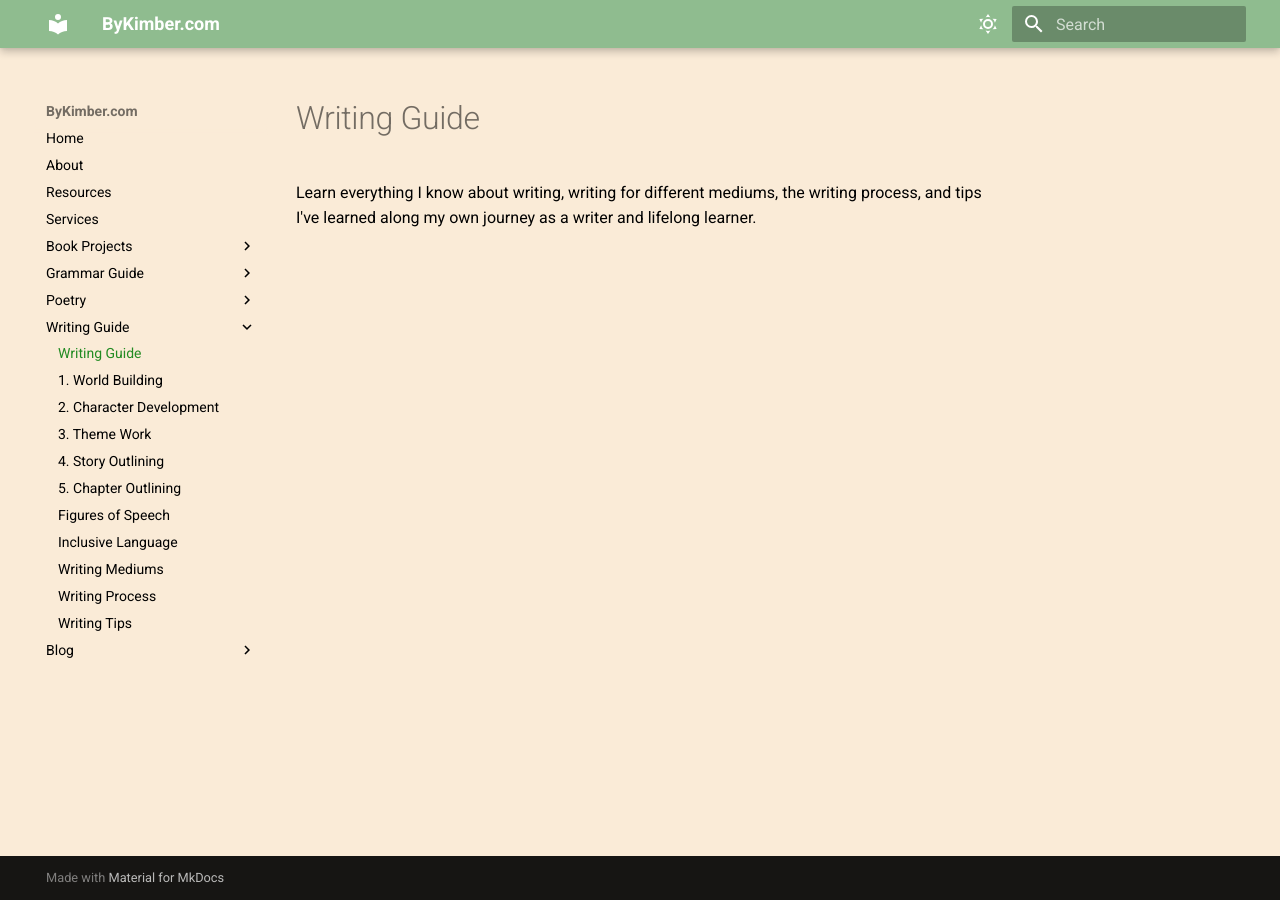
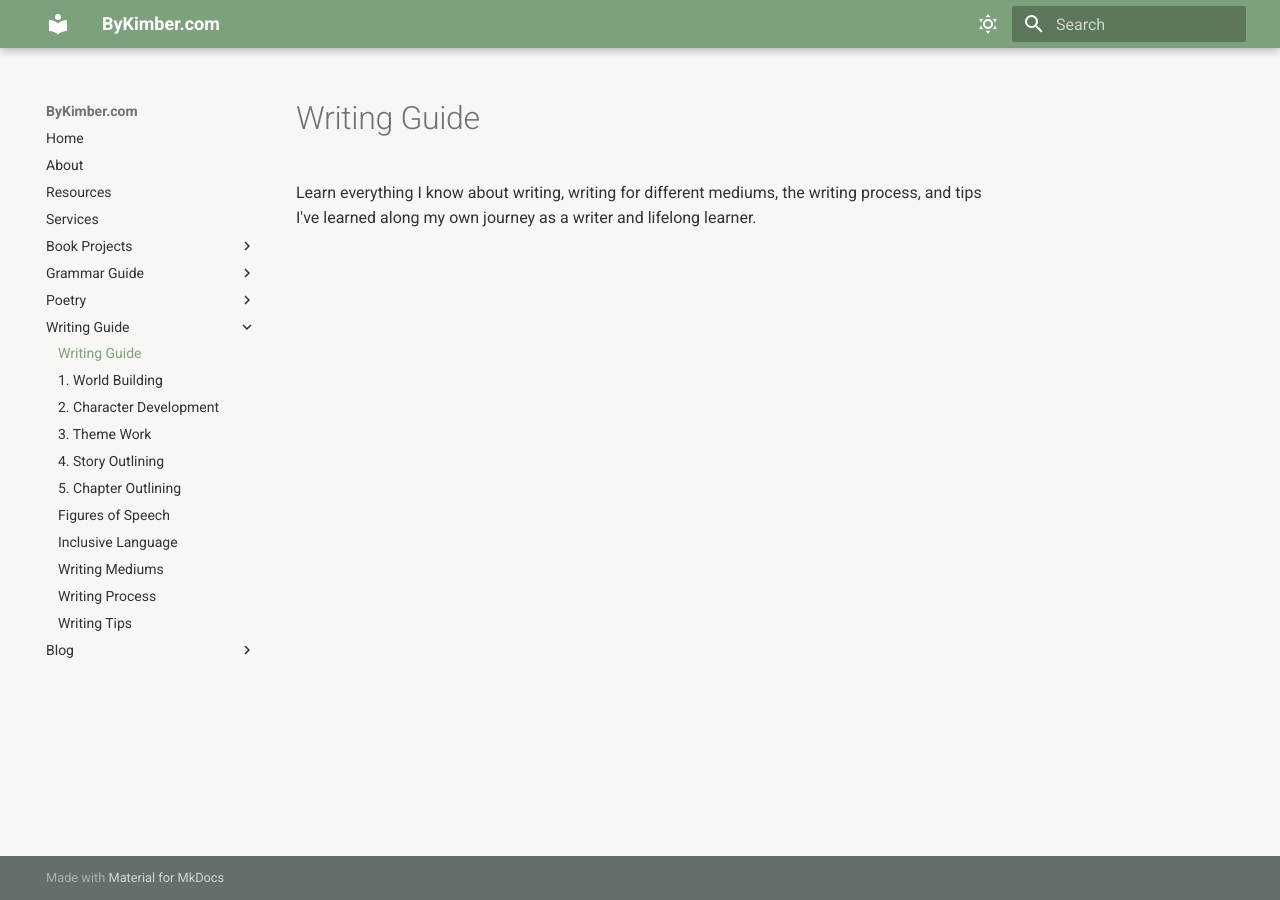
Before and after one commit to moonfIower/bykimber, an MkDocs documentation site: the page built from docs/Writing Guide/index.md, in a window 1280 px wide. Built offline with MkDocs 1.6.1 and Material for MkDocs 9.7.7, drawn with Linux system fonts in a browser that asks for light colours.

Commit message:
theme customing

```diff
--- a/docs/stylesheets/extra.css
+++ b/docs/stylesheets/extra.css
@@ -1,20 +1,21 @@
 [data-md-color-scheme="lightish"]{
-    --md-default-bg-color: antiquewhite;
-    --md-primary-fg-color: darkseagreen;
-    --md-primary-fg-color--light: #FFEBCD;
-    --md-primary-fg-color--dark: #66CDAA;
-    --md-typeset-a-color: forestgreen;
-    --md-typeset-color: black;
+    --md-default-bg-color: #f9f7f4;
+    --md-primary-fg-color: #7da17d;
+    --md-primary-fg-color--light: #f9f7f4;
+    --md-primary-fg-color--dark: #7da17d;
+    --md-typeset-color: #323232;
+    --md-typeset-a-color: #7da17d;
+    --md-footer-bg-color: rgb(47 79 79 / 50%);
 }
 
 
 [data-md-color-scheme="darkish"]{
-    --md-default-bg-color: #0c0d18db;
-    --md-primary-bg-color: blanchedalmond;
-    --md-primary-fg-color: darkslategray;
-    --md-primary-fg-color--light: #3CB371;
-    --md-primary-fg-color--dark: #2F4F4F;
-    --md-typeset-color: blanchedalmond;
+    --md-default-bg-color: #0c1815db;
+    --md-primary-bg-color: #f9f7f4;
+    --md-primary-fg-color: #7da17db3;
+    --md-primary-fg-color--light: #f9f7f4;
+    --md-primary-fg-color--dark: #7da17db3;
+    --md-typeset-color: #f9f7f4;
     --md-typeset-a-color: darkseagreen;
     --md-footer-bg-color: rgb(47 79 79 / 50%);
 }
```
Also changed, not shown: docs/.obsidian/workspace.json, docs/Writing Guide/By Kimber Cover.png (renamed from docs/By Kimber Cover.png).
